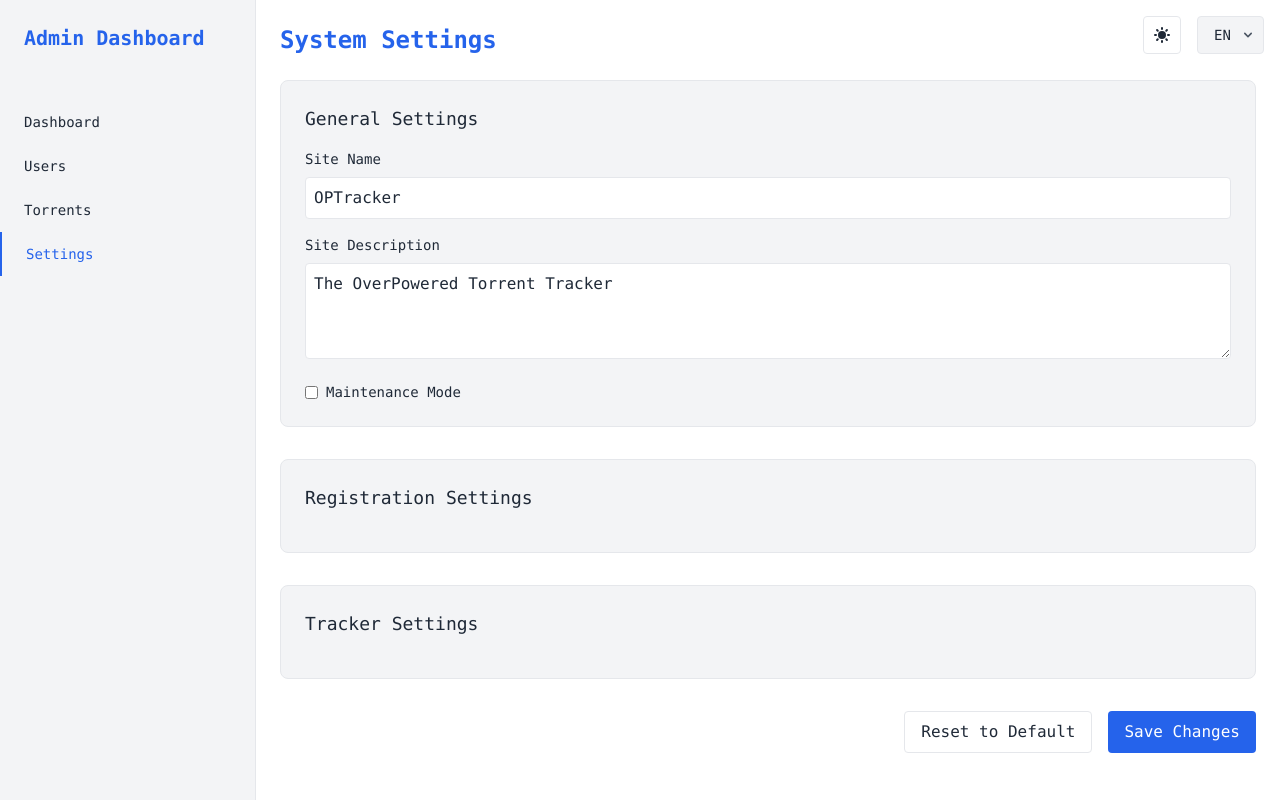
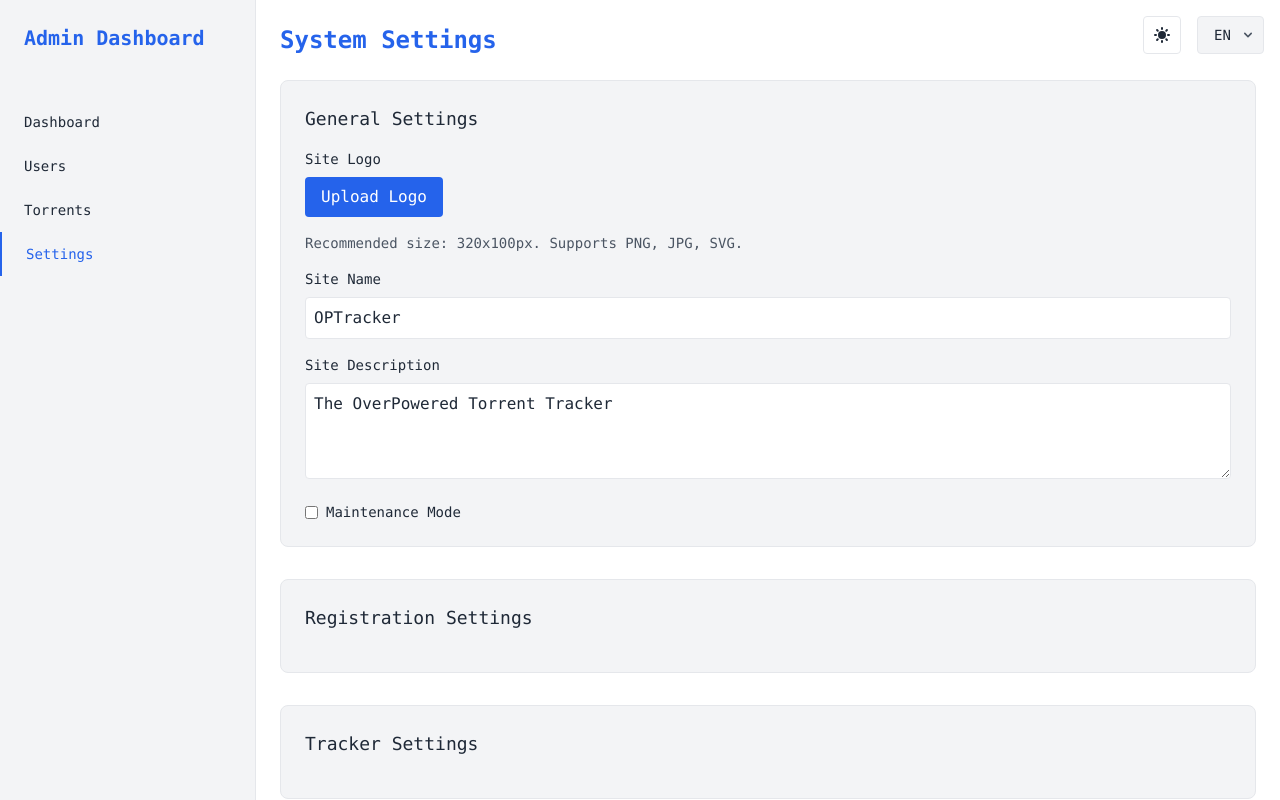
Before and after one commit to Klaiment/OPtracker, a Next.js app in the folder OPTracker_client/: page /admin/settings in a window 1280 px wide. Built offline with nearby package versions, Linux system fonts and the light colour scheme.

Commit message:
added the ability to upload your own logo to the website

```diff
--- a/OPTracker_client/src/app/admin/settings/page.tsx
+++ b/OPTracker_client/src/app/admin/settings/page.tsx
@@ -1,15 +1,36 @@
 'use client';
 
-import { useState } from 'react';
+import { useState, useRef } from 'react';
 import { useTranslation } from 'react-i18next';
 import AdminLayout from '@/components/admin/AdminLayout';
+import Image from 'next/image';
+
+interface Settings {
+  general: {
+    siteName: string;
+    siteDescription: string;
+    maintenance: boolean;
+    logo: string | null;
+  };
+  registration: {
+    allowRegistration: boolean;
+    requireInvitation: boolean;
+    emailVerification: boolean;
+  };
+  tracker: {
+    announceInterval: number;
+    minAnnounceInterval: number;
+    maxPeers: number;
+  };
+}
 
 // Datos de ejemplo
-const defaultSettings = {
+const defaultSettings: Settings = {
   general: {
     siteName: 'OPTracker',
     siteDescription: 'The OverPowered Torrent Tracker',
-    maintenance: false
+    maintenance: false,
+    logo: null
   },
   registration: {
     allowRegistration: true,
@@ -25,7 +46,51 @@ const defaultSettings = {
 
 export default function AdminSettingsPage() {
   const { t } = useTranslation();
-  const [settings, setSettings] = useState(defaultSettings);
+  const [settings, setSettings] = useState<Settings>(defaultSettings);
+  const [previewUrl, setPreviewUrl] = useState<string | null>(null);
+  const fileInputRef = useRef<HTMLInputElement>(null);
+
+  const handleLogoChange = (e: React.ChangeEvent<HTMLInputElement>) => {
+    const file = e.target.files?.[0];
+    if (file) {
+      // Validar el tipo de archivo
+      if (!file.type.startsWith('image/')) {
+        alert('Please upload an image file');
+        return;
+      }
+
+      // Crear URL para preview
+      const url = URL.createObjectURL(file);
+      setPreviewUrl(url);
+
+      // En una implementación real, aquí subirías el archivo al servidor
+      // Por ahora solo actualizamos el estado local
+      setSettings(prev => ({
+        ...prev,
+        general: {
+          ...prev.general,
+          logo: url
+        }
+      }));
+    }
+  };
+
+  const handleRemoveLogo = () => {
+    if (previewUrl) {
+      URL.revokeObjectURL(previewUrl);
+    }
+    setPreviewUrl(null);
+    setSettings(prev => ({
+      ...prev,
+      general: {
+        ...prev.general,
+        logo: null
+      }
+    }));
+    if (fileInputRef.current) {
+      fileInputRef.current.value = '';
+    }
+  };
 
   const handleSubmit = (e: React.FormEvent) => {
     e.preventDefault();
@@ -33,6 +98,10 @@ export default function AdminSettingsPage() {
   };
 
   const handleReset = () => {
+    if (previewUrl) {
+      URL.revokeObjectURL(previewUrl);
+    }
+    setPreviewUrl(null);
     setSettings(defaultSettings);
   };
 
@@ -49,6 +118,53 @@ export default function AdminSettingsPage() {
             {t('admin.settings.sections.general.title')}
           </h3>
           <div className="space-y-4">
+            {/* Logo Upload */}
+            <div>
+              <label className="block text-sm mb-2">
+                {t('admin.settings.sections.general.logo')}
+              </label>
+              <div className="space-y-4">
+                {previewUrl && (
+                  <div className="relative w-64 h-20">
+                    <Image
+                      src={previewUrl}
+                      alt="Site logo"
+                      fill
+                      className="object-contain"
+                    />
+                  </div>
+                )}
+                <div className="flex items-center gap-4">
+                  <input
+                    type="file"
+                    ref={fileInputRef}
+                    onChange={handleLogoChange}
+                    accept="image/*"
+                    className="hidden"
+                  />
+                  <button
+                    type="button"
+                    onClick={() => fileInputRef.current?.click()}
+                    className="px-4 py-2 bg-primary text-background rounded hover:bg-primary-dark transition-colors"
+                  >
+                    {t('admin.settings.sections.general.uploadLogo')}
+                  </button>
+                  {previewUrl && (
+                    <button
+                      type="button"
+                      onClick={handleRemoveLogo}
+                      className="px-4 py-2 border border-border rounded hover:border-error hover:text-error transition-colors"
+                    >
+                      {t('admin.settings.sections.general.removeLogo')}
+                    </button>
+                  )}
+                </div>
+                <p className="text-sm text-text-secondary">
+                  {t('admin.settings.sections.general.logoHelp')}
+                </p>
+              </div>
+            </div>
+
             <div>
               <label className="block text-sm mb-2">
                 {t('admin.settings.sections.general.siteName')}
--- a/OPTracker_client/src/i18n/locales/en.json
+++ b/OPTracker_client/src/i18n/locales/en.json
@@ -197,7 +197,11 @@
           "title": "General Settings",
           "siteName": "Site Name",
           "siteDescription": "Site Description",
-          "maintenance": "Maintenance Mode"
+          "maintenance": "Maintenance Mode",
+          "logo": "Site Logo",
+          "uploadLogo": "Upload Logo",
+          "removeLogo": "Remove Logo",
+          "logoHelp": "Recommended size: 320x100px. Supports PNG, JPG, SVG."
         },
         "registration": {
           "title": "Registration Settings",
--- a/OPTracker_client/src/i18n/locales/es.json
+++ b/OPTracker_client/src/i18n/locales/es.json
@@ -197,7 +197,11 @@
           "title": "Configuración General",
           "siteName": "Nombre del Sitio",
           "siteDescription": "Descripción del Sitio",
-          "maintenance": "Modo Mantenimiento"
+          "maintenance": "Modo Mantenimiento",
+          "logo": "Logo del Sitio",
+          "uploadLogo": "Subir Logo",
+          "removeLogo": "Eliminar Logo",
+          "logoHelp": "Tamaño recomendado: 320x100px. Soporta PNG, JPG, SVG."
         },
         "registration": {
           "title": "Configuración de Registro",
--- a/OPTracker_client/src/i18n/locales/fr.json
+++ b/OPTracker_client/src/i18n/locales/fr.json
@@ -184,7 +184,11 @@
           "title": "Paramètres Généraux",
           "siteName": "Nom du Site",
           "siteDescription": "Description du Site",
-          "maintenance": "Mode Maintenance"
+          "maintenance": "Mode Maintenance",
+          "logo": "Logo du Site",
+          "uploadLogo": "Télécharger Logo",
+          "removeLogo": "Supprimer Logo",
+          "logoHelp": "Taille recommandée : 320x100px. Supporte PNG, JPG, SVG."
         },
         "registration": {
           "title": "Paramètres d'Inscription",
```
